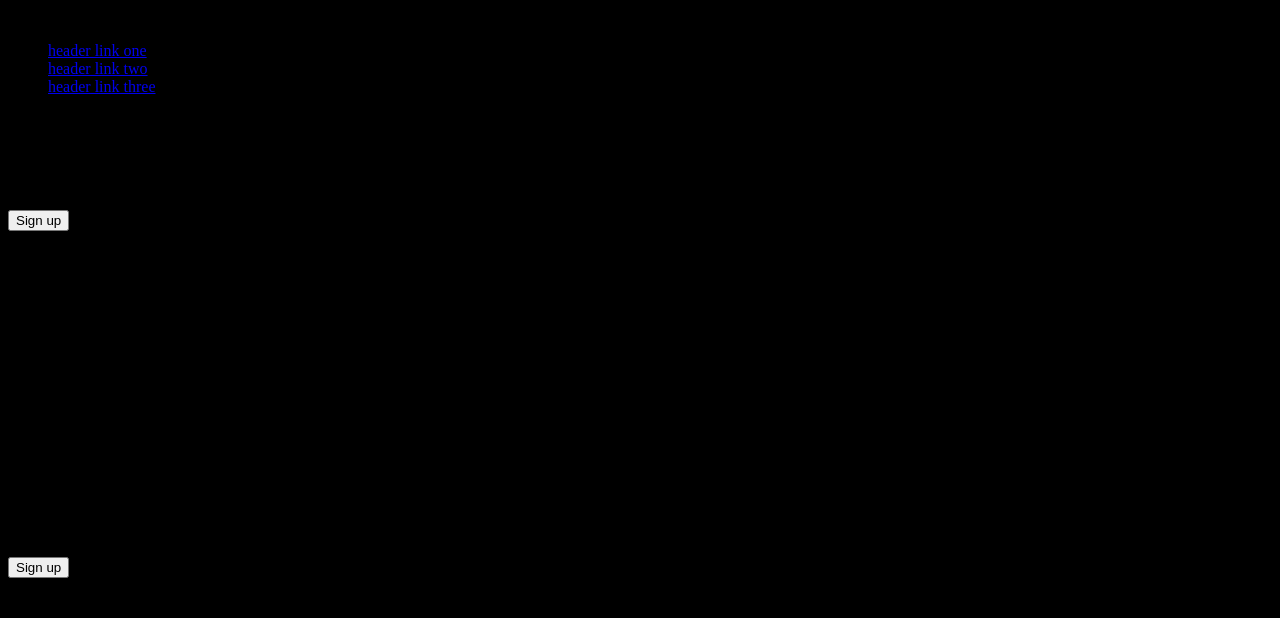
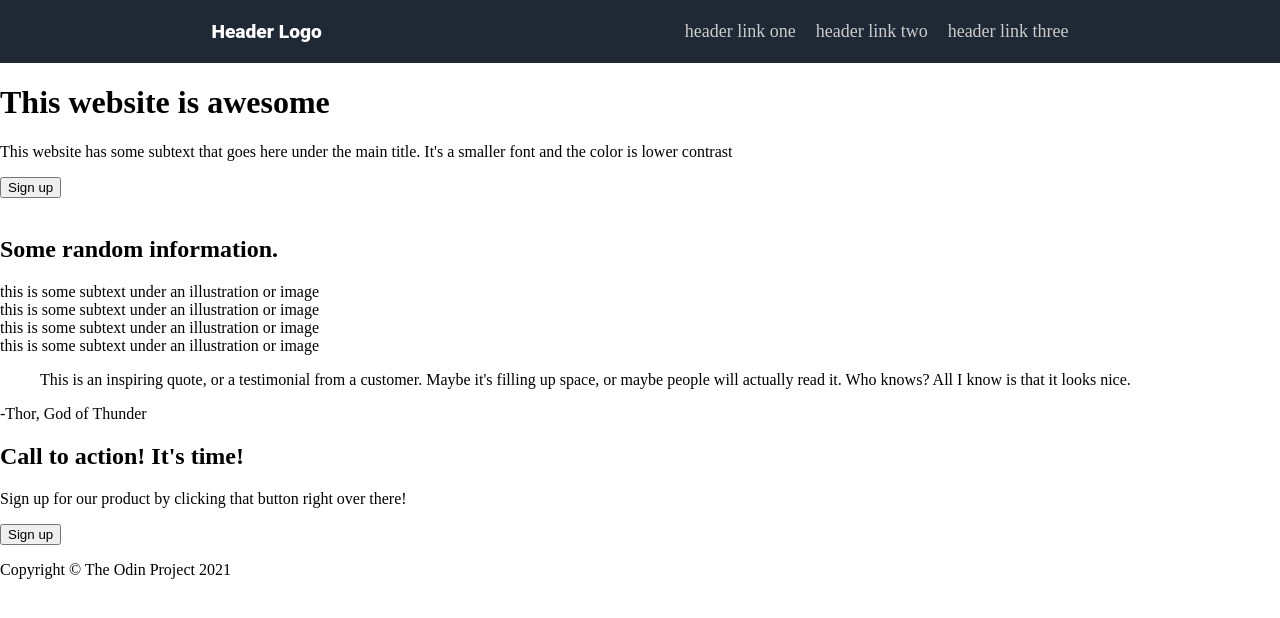
Before and after one commit to federico-codes/odin-landing-page, a plain HTML site: page index.html in a window 1280 px wide. Drawn offline with Linux system fonts and the light colour scheme.

Commit message:
Add header styles

```diff
--- a/index.html
+++ b/index.html
@@ -9,7 +9,7 @@
 <body>
     <div class="header">
         <div class="header-left">
-            HEADER LOGO
+            Header Logo
         </div>
 
         <div class="header-right">
--- a/style.css
+++ b/style.css
@@ -2,5 +2,40 @@
 /* Style CSS*/
 
 body {
-    background-color: #000;
+     background-color: #fff;
+     max-width: 1366px;
+  margin: 0 auto;
 }
+
+.header {
+    background-color: #1F2937;
+    display: flex;
+    justify-content: space-around;
+    align-items: center;
+    background-color: #1F2936;
+    padding: 5px 30px;
+}
+
+.header-left {
+    font-family: Roboto, Helvetica, sans-serif;
+    color: white;
+    font-size: larger;
+    font-weight: 900;
+}
+
+.header-right ul {
+    display: flex;
+    flex-direction: row;
+    justify-content: center;
+    flex-wrap: wrap;
+    gap: 20px;
+    list-style-type: none;
+    padding: 0;
+}
+
+.header-right a {
+    color: #ccc;
+    font-weight: 500;
+    font-size: large;
+    text-decoration: none;
+}
```
